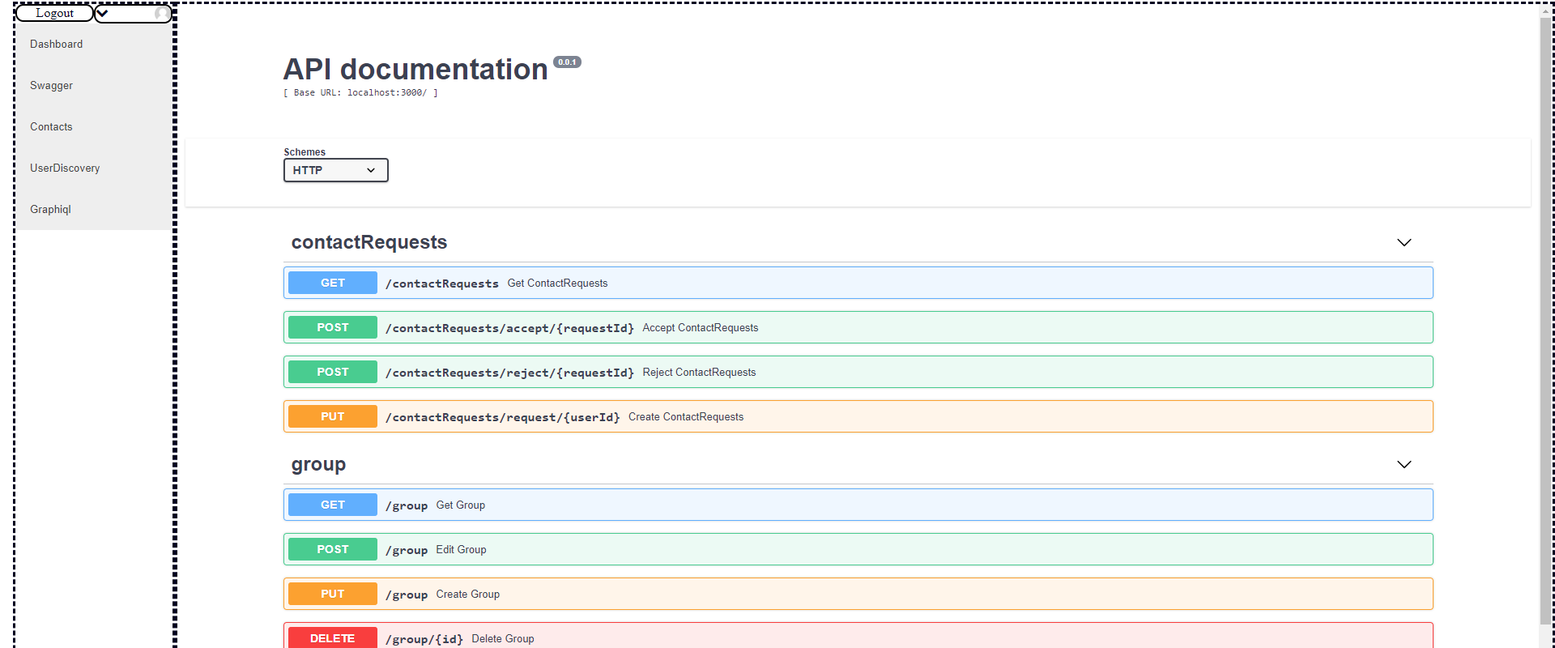
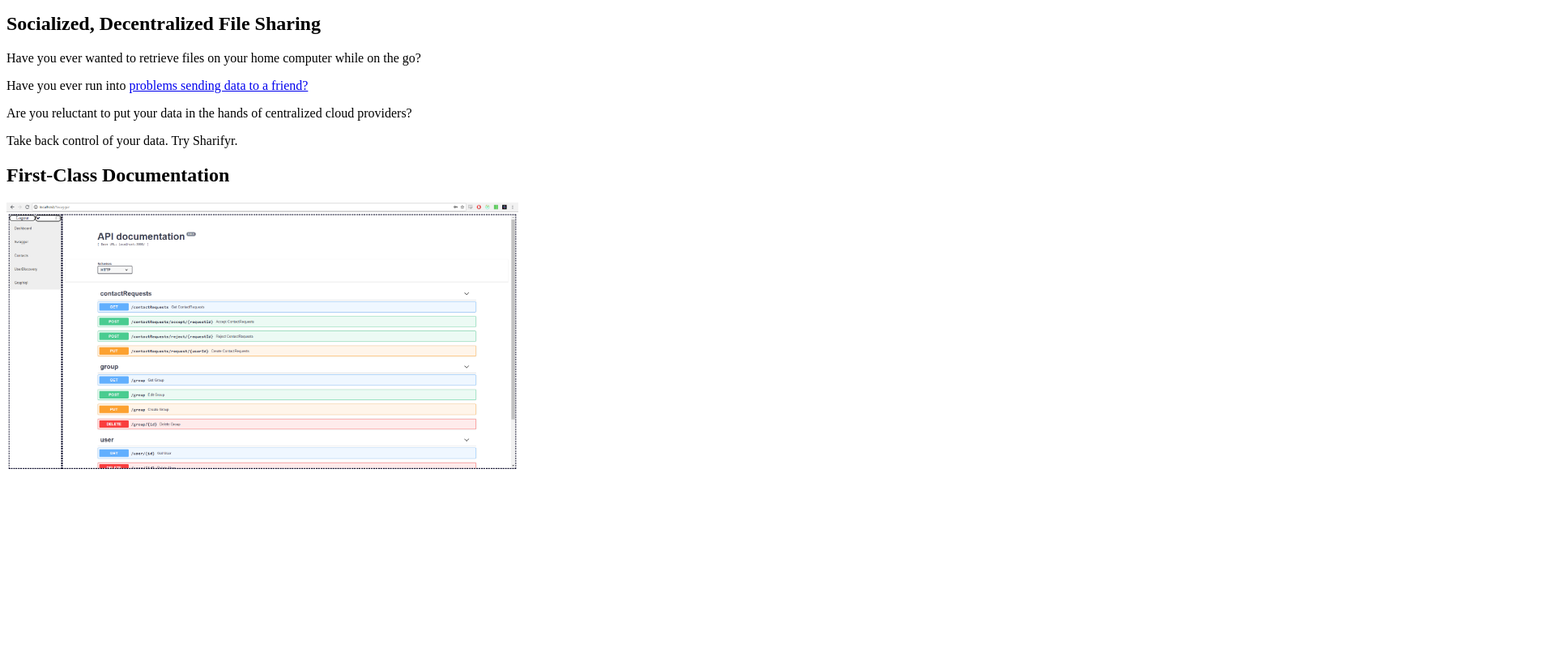
Before and after one commit to sharifyr/sharifyr.github.io, a plain HTML site: page index.html in a window 1280 px wide. Shown: the part 50-850 px from the top of the page at 81% size, 1920 px wide, since content can reach past the window. After the commit the page ends 800 px from the top, so only its background shows below. Drawn offline with Linux system fonts and the light colour scheme.

Commit message:
more content. stylesheet added

```diff
--- a/index.html
+++ b/index.html
@@ -1,10 +1,19 @@
 <html>
     <head>
         <meta charset="utf-8">
+        <link rel="stylesheet" type="text/css" href="./style.css"/>
     </head>
     <body>
       <div>
-
+        <h1>Sharifyr</h1>
+        <h2>Socialized, Decentralized File Sharing</h2>
+        <p>Have you ever wanted to retrieve files on your home computer while on the go?</p>
+        <p>Have you ever run into <a href="https://xkcd.com/949/">problems sending data to a friend?</a></p>
+        <p>Are you reluctant to put your data in the hands of centralized cloud providers?</p>
+        <p>Take back control of your data. Try Sharifyr.</p>
+      </div>
+      <div>
+        <h2>First-Class Documentation</h2>
         <img src="./images/ApiDashboard.png"/>
       </div>
     </body>
--- /dev/null
+++ b/style.css
@@ -0,0 +1,4 @@
+img {
+  width: 50%;
+  height: auto;
+}
```
